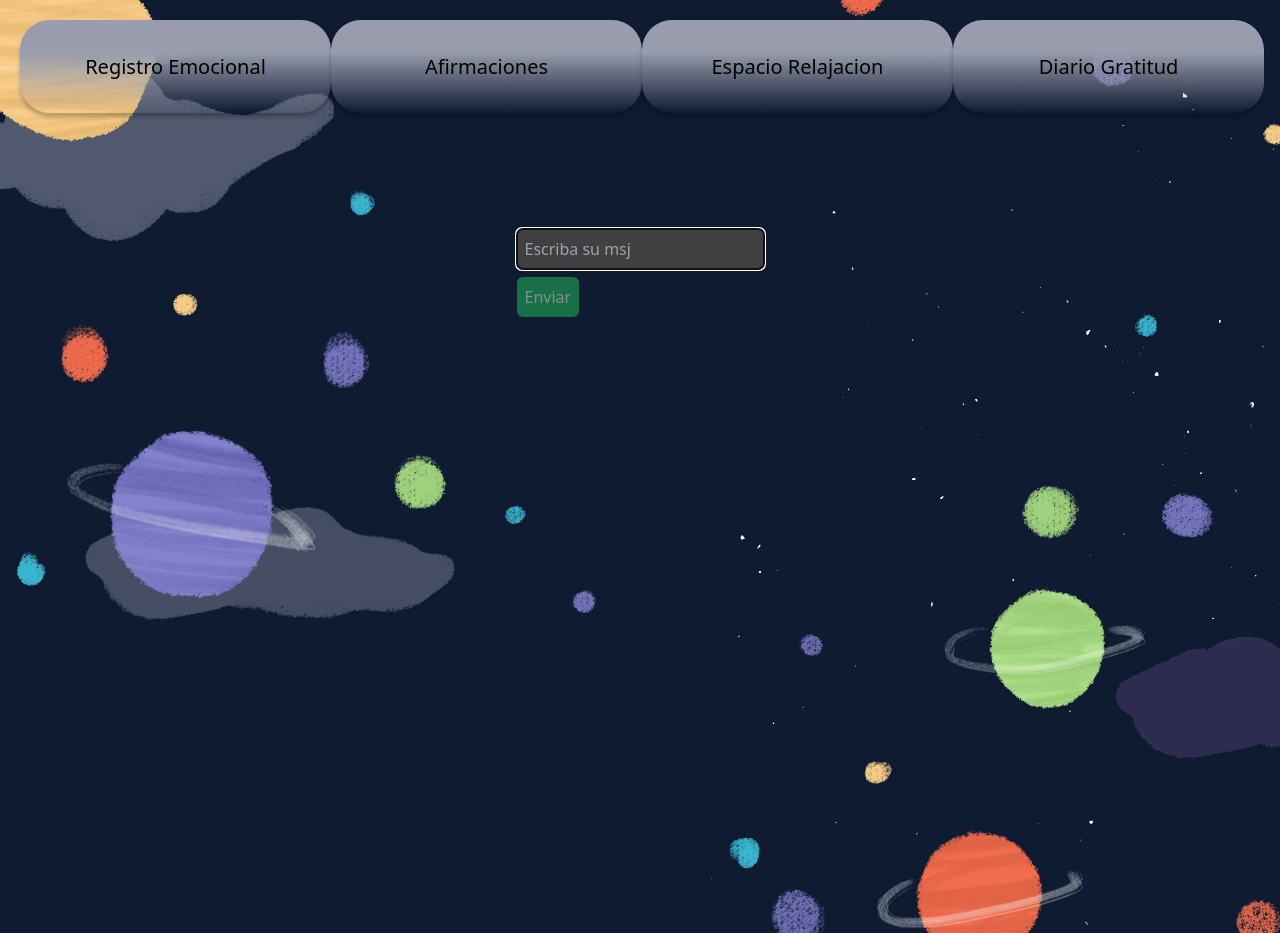
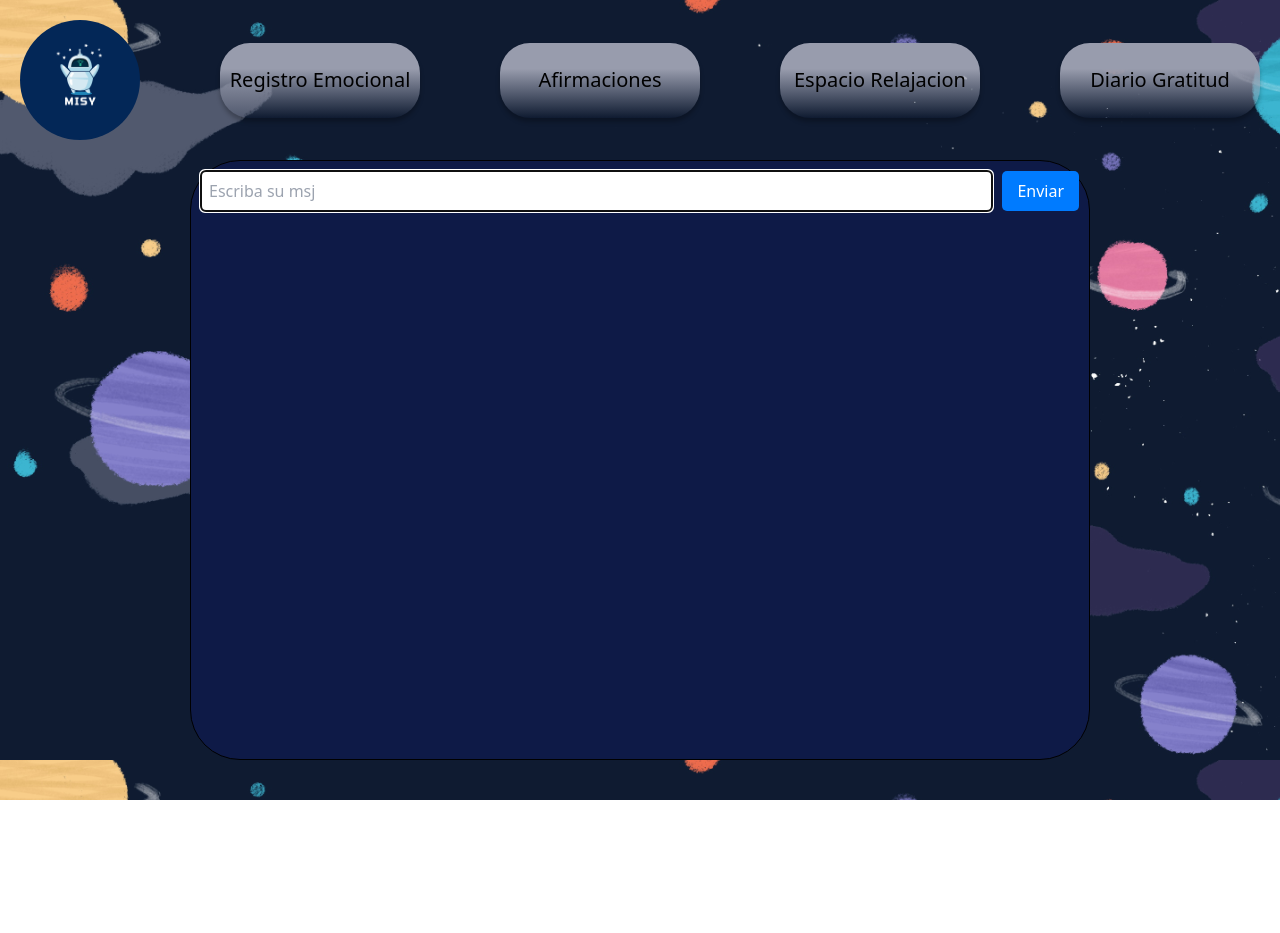
Before and after one commit to Misael-Corts/Misy-ChatBot, a Next.js app: page / in a window 1280 px wide. After the commit the page ends 800 px from the top, so only its background shows below. Built offline with nearby package versions, Linux system fonts and the light colour scheme.

Commit message:
arreglo menu y agrego contenedor de chat

```diff
--- a/src/components/Chat.js
+++ b/src/components/Chat.js
@@ -40,28 +40,35 @@ export default function Chat () {
  return (
  <div className={styles.main}>
 
-      <form onSubmit={onSubmit} className={styles.container} >
+
+
+ <div className={styles.chatContainer}>
+
+
+    {result && (
+          <p className="text-xl font-bold text-white max-w-xs my-10">
+            {result}
+          </p>
+        )}
+
+      <form onSubmit={onSubmit} className={styles.formContainer} >
 
       <input
           type="text"
           name="mensaje"
           placeholder="Escriba su msj"
           onChange={(e) => setPrompt(e.target.value)}
-          className="p-2 rounded-md block bg-neutral-700 text-white w-full"
+          className={styles.input}
           value={prompt}
           autoFocus
         />
 
-        <button type="submit" className="bg-green-500 p-2 rounded-md block mt-2 disabled:opacity-50 text-white" disabled={!prompt || loading}>
+        <button type="submit" className={styles.sendButton} disabled={!prompt || loading}>
           Enviar
         </button>
+      </form>
 
-        {result && (
-          <p className="text-xl font-bold text-white max-w-xs my-10">
-            {result}
-          </p>
-        )}
-      </form>
+      </div>
     </div>
  )
 }
--- a/src/styles/chat.module.css
+++ b/src/styles/chat.module.css
@@ -1,26 +1,32 @@
-.main {
-    display: flex;
-    flex-direction: column;
-    justify-content: space-between;
-    align-items: center;
-    padding: 6rem;
-    min-height: 100vh;
-    /* background-color: rgb(57, 82, 82); */
-   }
-
-.container {
-    /* display: flex;
-    flex-direction: column;
-    justify-content: space-between;
-    align-items: center;
-    padding: 6rem;
-    min-height: 100vh; */
+.formContainer {
+  display: flex;
+  align-items: center;
+  padding: 10px;
 }
 
-  /* .input {
+.chatContainer {
+  width: 100%;
+  max-width: 900px;
+  height: 600px;
+  flex-shrink: 0;
+  border-radius: 50px;
+  border: 1px solid #000;
+  background: #0e1a47;
+  margin: 0 auto;
+}
 
-  }
-
-  .btn {
-
-  } */
+.sendButton {
+  background: #007BFF;
+  color: #fff;
+  border: none;
+  border-radius: 5px;
+  padding: 8px 15px;
+  cursor: pointer;
+}
+.input {
+  flex: 1;
+  padding: 8px;
+  border: none;
+  border-radius: 5px;
+  margin-right: 10px;
+}
--- a/src/styles/menu.module.css
+++ b/src/styles/menu.module.css
@@ -13,8 +13,9 @@
 
 .btnNavBar {
     font-size: 20px;
-    width: 311px;
-    height: 93px;
+    width: 200px;
+    height: 75px;
+    /* padding: 0 20px 0 20px; */
     flex-shrink: 0;
     border-radius: 30px;
     background: linear-gradient(180deg, #989CAD 34.38%, rgba(152, 156, 173, 0.00) 100%);
```
